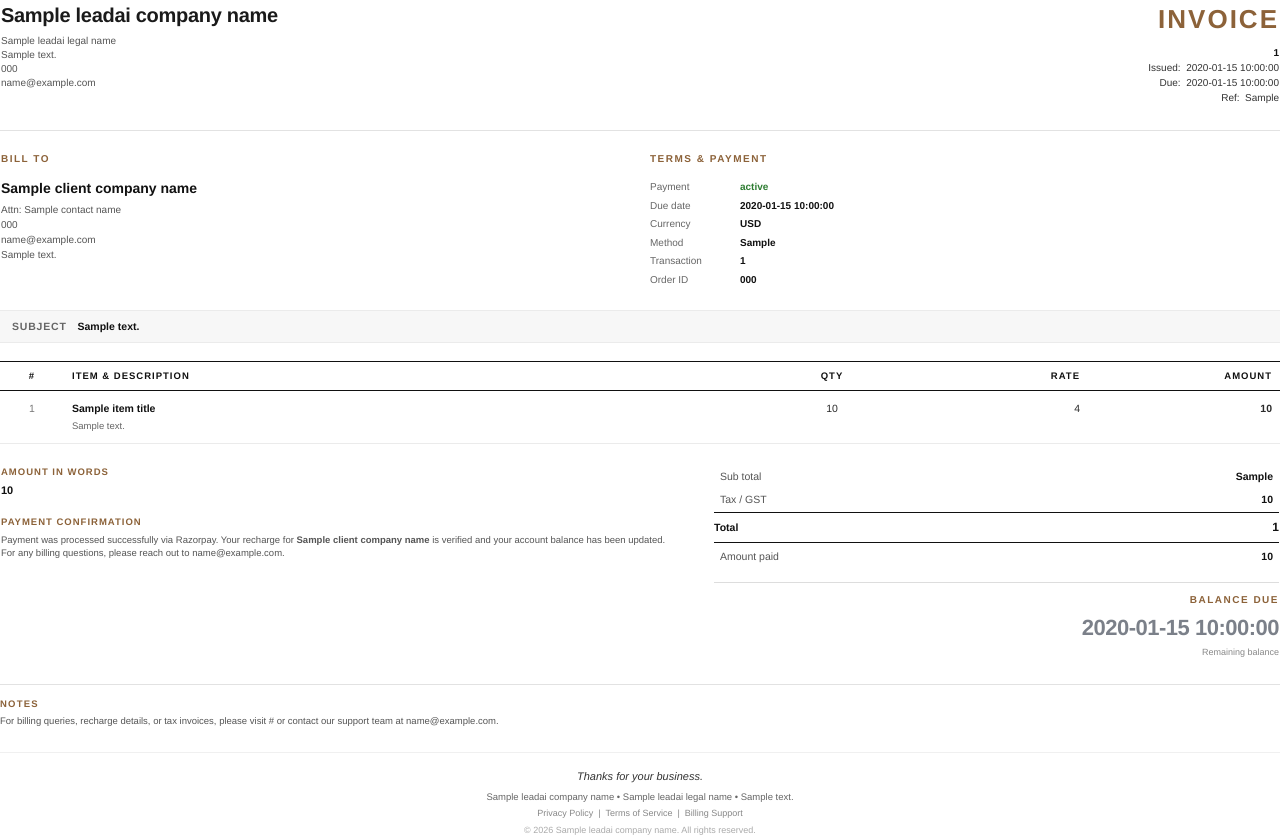
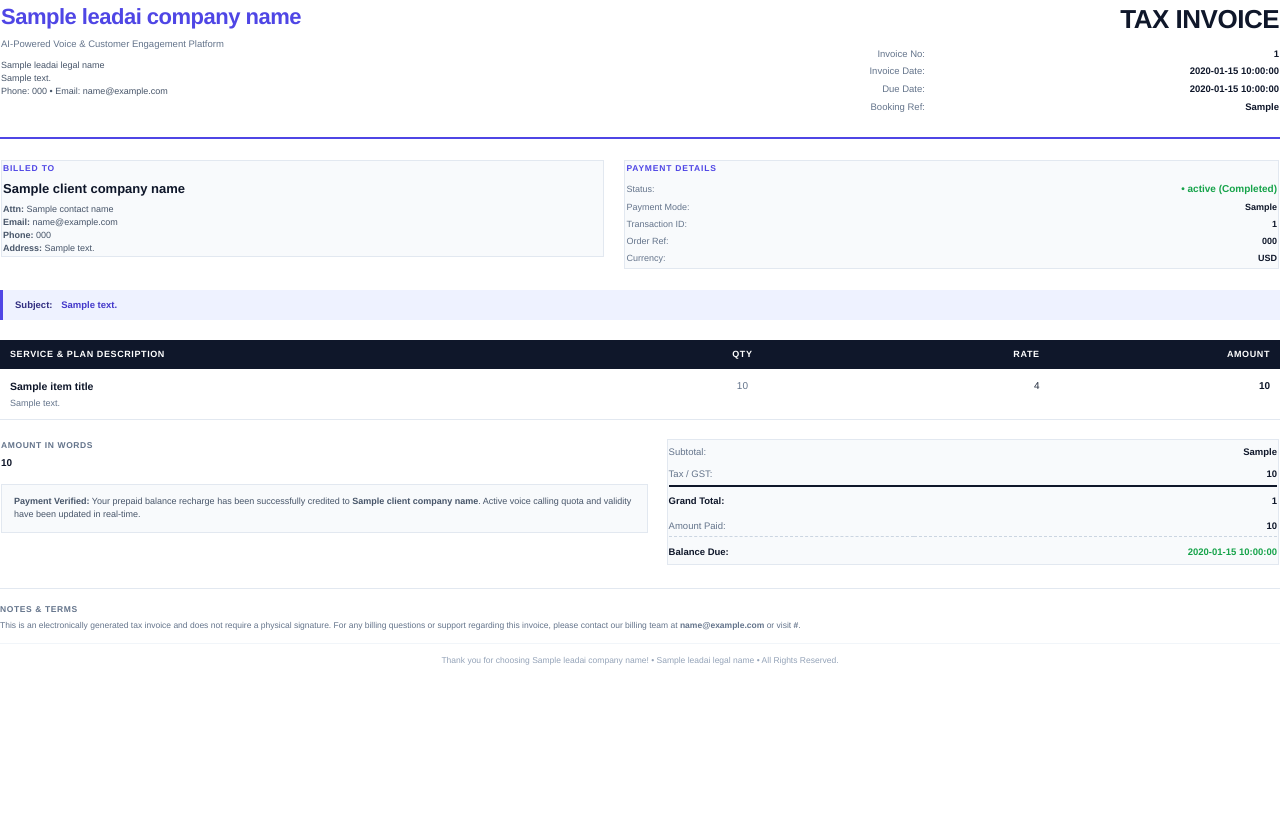
Before and after one commit to Iqbal-bl/LeadAI, a Python web app: template Backend/LeadAI/templates/invoice_template.html in a window 1280 px wide. After the commit the page ends 665 px from the top, so only its background shows below. Run offline with Jinja, Linux system fonts and the light colour scheme; the template is opened without the code that fills it: most values are stand-ins (such as "Sample title", 1, 10 or a date in 2020).

Commit message:
Recharge invoice redesigned

```diff
--- a/Backend/LeadAI/routers/billing.py
+++ b/Backend/LeadAI/routers/billing.py
@@ -253,7 +253,9 @@ def download_invoice(
         media_type="application/pdf",
         headers={
             "Content-Disposition": f'inline; filename="{inv_filename}"',
-            "Cache-Control": "public, max-age=3600",
+            "Cache-Control": "no-cache, no-store, must-revalidate",
+            "Pragma": "no-cache",
+            "Expires": "0",
         },
     )
 
--- a/Backend/LeadAI/services/invoice.py
+++ b/Backend/LeadAI/services/invoice.py
@@ -26,6 +26,8 @@ TEMPLATES_DIR = Path(__file__).resolve().parent.parent / "templates"
 jinja_env = Environment(
     loader=FileSystemLoader(str(TEMPLATES_DIR)),
     autoescape=select_autoescape(["html", "xml"]),
+    auto_reload=True,
+    cache_size=0,
 )
 
 
--- a/Backend/LeadAI/templates/invoice_template.html
+++ b/Backend/LeadAI/templates/invoice_template.html
@@ -6,15 +6,15 @@
 <style type="text/css">
   @page {
     size: a4 portrait;
-    margin: 1.5cm;
+    margin: 1.4cm 1.5cm 1.4cm 1.5cm;
   }
 
   body {
     font-family: 'Helvetica Neue', Helvetica, Arial, sans-serif;
-    color: #2b2b2b;
+    color: #1e293b;
     margin: 0;
     padding: 0;
-    font-size: 11px;
+    font-size: 10.5px;
     line-height: 1.45;
     background-color: #ffffff;
   }
@@ -24,462 +24,499 @@
     width: 100%;
   }
 
+  /* ---------- Header Section ---------- */
   .header-table {
-    margin-bottom: 24px;
     width: 100%;
+    margin-bottom: 20px;
   }
 
-  .brand-name {
-    font-size: 20px;
-    font-weight: 700;
-    color: #1a1a1a;
-    letter-spacing: -0.3px;
+  .brand-logo-text {
+    font-size: 22px;
+    font-weight: 800;
+    color: #4f46e5;
+    letter-spacing: -0.5px;
     margin-bottom: 4px;
   }
 
-  .company-sub {
-    font-size: 10px;
-    color: #555555;
-    line-height: 1.4;
+  .brand-tagline {
+    font-size: 9.5px;
+    color: #64748b;
+    margin-bottom: 8px;
+    font-weight: 500;
+  }
+
+  .company-info {
+    font-size: 9px;
+    color: #475569;
+    line-height: 1.45;
   }
 
   .invoice-title {
     font-size: 26px;
-    font-weight: 700;
-    letter-spacing: 2px;
-    color: #8c6239;
+    font-weight: 800;
+    color: #0f172a;
+    letter-spacing: -0.5px;
     text-align: right;
     margin-bottom: 6px;
   }
 
-  .invoice-meta {
-    font-size: 10px;
-    color: #333333;
-    text-align: right;
-    line-height: 1.5;
-  }
-
-  .invoice-meta strong {
-    color: #111111;
-  }
-
-  .divider {
-    border-top: 1px solid #e2e2e2;
-    margin: 12px 0 20px 0;
-  }
-
-  .section-heading {
-    font-size: 10px;
-    font-weight: 700;
-    letter-spacing: 1.5px;
-    color: #8c6239;
-    text-transform: uppercase;
-    margin-bottom: 8px;
-    padding-bottom: 4px;
-  }
-
-  .info-table {
-    margin-bottom: 20px;
+  .meta-table {
     width: 100%;
   }
 
+  .meta-table td {
+    font-size: 9.5px;
+    padding: 2px 0;
+    text-align: right;
+  }
+
+  .meta-label {
+    color: #64748b;
+    padding-right: 8px;
+  }
+
+  .meta-val {
+    color: #0f172a;
+    font-weight: 700;
+  }
+
+  .header-rule {
+    border-top: 2px solid #4f46e5;
+    margin-bottom: 20px;
+  }
+
+  /* ---------- Billing Info Section ---------- */
+  .info-table {
+    width: 100%;
+    margin-bottom: 20px;
+  }
+
+  .info-box {
+    background-color: #f8fafc;
+    border: 1px solid #e2e8f0;
+    padding: 12px 14px;
+    vertical-align: top;
+  }
+
+  .section-label {
+    font-size: 8.5px;
+    font-weight: 800;
+    letter-spacing: 0.8px;
+    text-transform: uppercase;
+    color: #4f46e5;
+    margin-bottom: 6px;
+  }
+
   .client-name {
-    font-size: 14px;
+    font-size: 13px;
     font-weight: 700;
-    color: #111111;
+    color: #0f172a;
     margin-bottom: 4px;
   }
 
-  .client-details {
-    font-size: 10px;
-    color: #555555;
-    line-height: 1.5;
+  .client-detail-text {
+    font-size: 9px;
+    color: #475569;
+    line-height: 1.45;
   }
 
-  .payment-terms-table td {
+  .status-badge {
+    color: #16a34a;
+    font-weight: 700;
     font-size: 10px;
+  }
+
+  .detail-table td {
+    font-size: 9px;
     padding: 2px 0;
   }
 
-  .term-label {
-    color: #666666;
+  .detail-label {
+    color: #64748b;
     width: 90px;
   }
 
-  .term-val {
-    color: #111111;
+  .detail-val {
+    color: #0f172a;
+    font-weight: 600;
+    text-align: right;
+  }
+
+  /* ---------- Subject Callout ---------- */
+  .subject-box {
+    background-color: #eef2ff;
+    border-left: 3px solid #4f46e5;
+    padding: 8px 12px;
+    margin-bottom: 20px;
+    font-size: 9.5px;
+  }
+
+  .subject-title {
+    font-weight: 700;
+    color: #312e81;
+    margin-right: 6px;
+  }
+
+  .subject-body {
+    color: #4338ca;
     font-weight: 600;
   }
 
-  .subject-bar {
-    background-color: #f7f7f7;
-    border-top: 1px solid #ebebeb;
-    border-bottom: 1px solid #ebebeb;
-    padding: 8px 12px;
+  /* ---------- Line Items Table ---------- */
+  .items-table {
+    width: 100%;
     margin-bottom: 18px;
-    font-size: 10.5px;
-  }
-
-  .subject-label {
-    color: #666666;
-    font-weight: 700;
-    text-transform: uppercase;
-    letter-spacing: 0.8px;
-    margin-right: 8px;
-  }
-
-  .subject-text {
-    color: #111111;
-    font-weight: 600;
-  }
-
-  .items-table {
-    margin-bottom: 20px;
-    width: 100%;
   }
 
   .items-table th {
-    background-color: #ffffff;
-    border-top: 1px solid #111111;
-    border-bottom: 1px solid #111111;
-    padding: 7px 8px;
+    background-color: #0f172a;
+    color: #ffffff;
+    font-size: 9px;
+    font-weight: 700;
+    letter-spacing: 0.6px;
+    text-transform: uppercase;
+    padding: 8px 10px;
     text-align: left;
-    font-size: 9.5px;
-    font-weight: 700;
-    letter-spacing: 1px;
-    text-transform: uppercase;
-    color: #111111;
   }
 
   .items-table td {
-    padding: 10px 8px;
-    border-bottom: 1px solid #ebebeb;
-    font-size: 10.5px;
+    padding: 10px 10px;
+    border-bottom: 1px solid #e2e8f0;
+    font-size: 10px;
     vertical-align: top;
   }
 
   .item-title {
+    font-size: 10.5px;
     font-weight: 700;
-    color: #111111;
+    color: #0f172a;
     margin-bottom: 3px;
   }
 
   .item-desc {
-    font-size: 9.5px;
-    color: #666666;
+    font-size: 9px;
+    color: #64748b;
+    line-height: 1.4;
   }
 
-  .totals-table {
-    margin-bottom: 24px;
+  /* ---------- Totals & Summary ---------- */
+  .totals-container {
     width: 100%;
+    margin-bottom: 22px;
   }
 
-  .amount-words-title {
-    font-size: 9.5px;
+  .amount-words-heading {
+    font-size: 8.5px;
     font-weight: 700;
-    letter-spacing: 1px;
+    letter-spacing: 0.6px;
     text-transform: uppercase;
-    color: #8c6239;
+    color: #64748b;
     margin-bottom: 4px;
   }
 
-  .amount-words-val {
-    font-size: 11px;
-    font-weight: 600;
-    color: #111111;
-    margin-bottom: 16px;
+  .amount-words-text {
+    font-size: 10px;
+    font-weight: 700;
+    color: #0f172a;
+    margin-bottom: 14px;
+    line-height: 1.4;
   }
 
-  .how-to-pay-title {
-    font-size: 9.5px;
-    font-weight: 700;
-    letter-spacing: 1px;
-    text-transform: uppercase;
-    color: #8c6239;
-    margin-bottom: 4px;
+  .confirmation-note {
+    background-color: #f8fafc;
+    border: 1px solid #e2e8f0;
+    padding: 10px 12px;
+    font-size: 9px;
+    color: #475569;
+    line-height: 1.5;
   }
 
-  .how-to-pay-desc {
-    font-size: 9.5px;
-    color: #555555;
-    line-height: 1.45;
+  .summary-card {
+    background-color: #f8fafc;
+    border: 1px solid #e2e8f0;
+    padding: 12px 14px;
   }
 
-  .summary-num-table td {
-    padding: 4px 6px;
-    font-size: 10.5px;
+  .summary-table td {
+    font-size: 9.5px;
+    padding: 4px 0;
   }
 
-  .summary-num-label {
+  .summary-label {
+    color: #64748b;
     text-align: left;
-    color: #555555;
   }
 
-  .summary-num-val {
-    text-align: right;
+  .summary-val {
+    color: #0f172a;
     font-weight: 600;
-    color: #111111;
-  }
-
-  .balance-due-box {
-    margin-top: 14px;
-    padding-top: 10px;
-    border-top: 1px solid #dddddd;
     text-align: right;
   }
 
-  .balance-due-title {
-    font-size: 10px;
-    font-weight: 700;
-    letter-spacing: 1.5px;
-    text-transform: uppercase;
-    color: #8c6239;
-    margin-bottom: 4px;
+  .total-row td {
+    border-top: 2px solid #0f172a;
+    padding-top: 7px !important;
+    padding-bottom: 7px !important;
   }
 
-  .balance-due-amount {
-    font-size: 22px;
-    font-weight: 700;
-    color: #7b8089;
-    letter-spacing: -0.5px;
+  .total-label {
+    font-weight: 800;
+    color: #0f172a;
+    font-size: 11px;
   }
 
-  .balance-due-sub {
-    font-size: 9px;
-    color: #888888;
-    margin-top: 2px;
+  .total-val {
+    font-weight: 800;
+    color: #0f172a;
+    font-size: 13px;
   }
 
-  .notes-section {
-    border-top: 1px solid #e2e2e2;
-    padding-top: 12px;
-    margin-top: 16px;
-    margin-bottom: 24px;
+  .balance-row td {
+    border-top: 1px dashed #cbd5e1;
+    padding-top: 8px !important;
   }
 
-  .notes-title {
+  .balance-label {
+    font-weight: 700;
+    color: #0f172a;
     font-size: 9.5px;
-    font-weight: 700;
-    letter-spacing: 1.2px;
-    text-transform: uppercase;
-    color: #8c6239;
-    margin-bottom: 4px;
   }
 
-  .notes-desc {
-    font-size: 9.5px;
-    color: #555555;
-    line-height: 1.4;
+  .balance-val {
+    font-weight: 800;
+    color: #16a34a;
+    font-size: 13px;
   }
 
-  .footer-center {
-    text-align: center;
-    border-top: 1px solid #f0f0f0;
-    padding-top: 16px;
-    margin-top: 16px;
-    color: #777777;
+  /* ---------- Footer Notes ---------- */
+  .footer-box {
+    border-top: 1px solid #e2e8f0;
+    padding-top: 14px;
+    margin-top: 10px;
   }
 
-  .footer-thanks {
-    font-size: 11px;
-    font-style: italic;
-    color: #333333;
-    margin-bottom: 5px;
+  .notes-heading {
+    font-size: 8.5px;
+    font-weight: 700;
+    letter-spacing: 0.6px;
+    text-transform: uppercase;
+    color: #64748b;
+    margin-bottom: 3px;
   }
 
-  .footer-details {
-    font-size: 9.5px;
-    color: #666666;
-    margin-bottom: 4px;
+  .notes-content {
+    font-size: 8.5px;
+    color: #64748b;
+    line-height: 1.45;
+    margin-bottom: 12px;
   }
 
-  .footer-links {
-    font-size: 9px;
-    color: #888888;
-    margin-bottom: 4px;
-  }
-
-  .footer-copy {
-    font-size: 9px;
-    color: #aaaaaa;
+  .footer-copyright {
+    text-align: center;
+    font-size: 8.5px;
+    color: #94a3b8;
+    border-top: 1px solid #f1f5f9;
+    padding-top: 10px;
   }
 </style>
 </head>
 <body>
 
-  <!-- Top Header Table -->
+  <!-- Header -->
   <table class="header-table">
     <tr>
-      <!-- Left: Company / Platform Info -->
-      <td style="width: 58%; vertical-align: top;">
-        <div class="brand-name">{{ leadai_company_name }}</div>
-        <div class="company-sub">{{ leadai_legal_name }}</div>
-        <div class="company-sub">{{ leadai_address }}</div>
-        <div class="company-sub">{{ leadai_phone }}</div>
-        <div class="company-sub">{{ leadai_email }}</div>
-      </td>
-      <!-- Right: INVOICE title and metadata -->
-      <td style="width: 42%; vertical-align: top; text-align: right;">
-        <div class="invoice-title">INVOICE</div>
-        <div class="invoice-meta"><strong>{{ invoice_number }}</strong></div>
-        <div class="invoice-meta">Issued: &nbsp;{{ issued_at }}</div>
-        <div class="invoice-meta">Due: &nbsp;{{ due_date }}</div>
-        <div class="invoice-meta">Ref: &nbsp;{{ booking_ref }}</div>
-      </td>
-    </tr>
-  </table>
-
-  <div class="divider"></div>
-
-  <!-- Two-Column BILL TO & TERMS & PAYMENT -->
-  <table class="info-table">
-    <tr>
-      <!-- BILL TO -->
-      <td style="width: 50%; vertical-align: top; padding-right: 20px;">
-        <div class="section-heading">BILL TO</div>
-        <div class="client-name">{{ client_company_name }}</div>
-        {% if contact_name %}
-        <div class="client-details">Attn: {{ contact_name }}</div>
-        {% endif %}
-        {% if contact_phone %}
-        <div class="client-details">{{ contact_phone }}</div>
-        {% endif %}
-        {% if contact_email %}
-        <div class="client-details">{{ contact_email }}</div>
-        {% endif %}
-        {% if customer_address %}
-        <div class="client-details">{{ customer_address }}</div>
-        {% endif %}
+      <!-- Brand & Company Info -->
+      <td style="width: 55%; vertical-align: top;">
+        <div class="brand-logo-text">{{ leadai_company_name }}</div>
+        <div class="brand-tagline">AI-Powered Voice & Customer Engagement Platform</div>
+        <div class="company-info">
+          {{ leadai_legal_name }}<br>
+          {{ leadai_address }}<br>
+          Phone: {{ leadai_phone }} &bull; Email: {{ leadai_email }}
+        </div>
       </td>
 
-      <!-- TERMS & PAYMENT -->
-      <td style="width: 50%; vertical-align: top; padding-left: 10px;">
-        <div class="section-heading">TERMS &amp; PAYMENT</div>
-        <table class="payment-terms-table">
+      <!-- Invoice Title & Identifiers -->
+      <td style="width: 45%; vertical-align: top;">
+        <div class="invoice-title">TAX INVOICE</div>
+        <table class="meta-table">
           <tr>
-            <td class="term-label">Payment</td>
-            <td class="term-val" style="color: #2e7d32;">{{ payment_status }}</td>
+            <td class="meta-label">Invoice No:</td>
+            <td class="meta-val">{{ invoice_number }}</td>
           </tr>
           <tr>
-            <td class="term-label">Due date</td>
-            <td class="term-val">{{ due_date }}</td>
+            <td class="meta-label">Invoice Date:</td>
+            <td class="meta-val">{{ issued_at }}</td>
           </tr>
           <tr>
-            <td class="term-label">Currency</td>
-            <td class="term-val">{{ currency }}</td>
+            <td class="meta-label">Due Date:</td>
+            <td class="meta-val">{{ due_date }}</td>
           </tr>
           <tr>
-            <td class="term-label">Method</td>
-            <td class="term-val">{{ payment_method }}</td>
+            <td class="meta-label">Booking Ref:</td>
+            <td class="meta-val">{{ booking_ref }}</td>
           </tr>
-          {% if transaction_id %}
-          <tr>
-            <td class="term-label">Transaction</td>
-            <td class="term-val">{{ transaction_id }}</td>
-          </tr>
-          {% endif %}
-          {% if auth_code %}
-          <tr>
-            <td class="term-label">Order ID</td>
-            <td class="term-val">{{ auth_code }}</td>
-          </tr>
-          {% endif %}
         </table>
       </td>
     </tr>
   </table>
 
-  <!-- Subject Bar -->
-  <div class="subject-bar">
-    <span class="subject-label">Subject</span>
-    <span class="subject-text">{{ subject_text }}</span>
+  <div class="header-rule"></div>
+
+  <!-- Two-Column Bill To & Payment Info Cards -->
+  <table class="info-table">
+    <tr>
+      <!-- Billed To -->
+      <td style="width: 48%; vertical-align: top; padding-right: 10px;">
+        <table class="info-box">
+          <tr>
+            <td>
+              <div class="section-label">Billed To</div>
+              <div class="client-name">{{ client_company_name }}</div>
+              {% if contact_name %}
+              <div class="client-detail-text"><strong>Attn:</strong> {{ contact_name }}</div>
+              {% endif %}
+              {% if contact_email %}
+              <div class="client-detail-text"><strong>Email:</strong> {{ contact_email }}</div>
+              {% endif %}
+              {% if contact_phone %}
+              <div class="client-detail-text"><strong>Phone:</strong> {{ contact_phone }}</div>
+              {% endif %}
+              {% if customer_address %}
+              <div class="client-detail-text"><strong>Address:</strong> {{ customer_address }}</div>
+              {% endif %}
+            </td>
+          </tr>
+        </table>
+      </td>
+
+      <!-- Payment & Transaction Details -->
+      <td style="width: 52%; vertical-align: top; padding-left: 10px;">
+        <table class="info-box">
+          <tr>
+            <td>
+              <div class="section-label">Payment Details</div>
+              <table class="detail-table">
+                <tr>
+                  <td class="detail-label">Status:</td>
+                  <td class="detail-val"><span class="status-badge">&bull; {{ payment_status }} (Completed)</span></td>
+                </tr>
+                <tr>
+                  <td class="detail-label">Payment Mode:</td>
+                  <td class="detail-val">{{ payment_method }}</td>
+                </tr>
+                {% if transaction_id %}
+                <tr>
+                  <td class="detail-label">Transaction ID:</td>
+                  <td class="detail-val">{{ transaction_id }}</td>
+                </tr>
+                {% endif %}
+                {% if auth_code %}
+                <tr>
+                  <td class="detail-label">Order Ref:</td>
+                  <td class="detail-val">{{ auth_code }}</td>
+                </tr>
+                {% endif %}
+                <tr>
+                  <td class="detail-label">Currency:</td>
+                  <td class="detail-val">{{ currency }}</td>
+                </tr>
+              </table>
+            </td>
+          </tr>
+        </table>
+      </td>
+    </tr>
+  </table>
+
+  <!-- Subject Description -->
+  <div class="subject-box">
+    <span class="subject-title">Subject:</span>
+    <span class="subject-body">{{ subject_text }}</span>
   </div>
 
-  <!-- Itemized Breakdown Table -->
+  <!-- Itemized Breakdown -->
   <table class="items-table">
     <thead>
       <tr>
-        <th style="width: 5%; text-align: center;">#</th>
-        <th style="width: 55%;">ITEM &amp; DESCRIPTION</th>
-        <th style="width: 10%; text-align: center;">QTY</th>
-        <th style="width: 15%; text-align: right;">RATE</th>
-        <th style="width: 15%; text-align: right;">AMOUNT</th>
+        <th style="width: 52%;">Service &amp; Plan Description</th>
+        <th style="width: 12%; text-align: center;">Qty</th>
+        <th style="width: 18%; text-align: right;">Rate</th>
+        <th style="width: 18%; text-align: right;">Amount</th>
       </tr>
     </thead>
     <tbody>
       <tr>
-        <td style="text-align: center; color: #777;">1</td>
         <td>
           <div class="item-title">{{ item_title }}</div>
           <div class="item-desc">{{ item_description }}</div>
         </td>
-        <td style="text-align: center;">{{ quantity }}</td>
+        <td style="text-align: center; color: #64748b;">{{ quantity }}</td>
         <td style="text-align: right;">{{ rate_formatted }}</td>
-        <td style="text-align: right; font-weight: 600;">{{ amount_formatted }}</td>
+        <td style="text-align: right; font-weight: 700; color: #0f172a;">{{ amount_formatted }}</td>
       </tr>
     </tbody>
   </table>
 
   <!-- Totals & Payment Summary -->
-  <table class="totals-table">
+  <table class="totals-container">
     <tr>
-      <!-- Left: Amount in words & How to Pay -->
-      <td style="width: 55%; vertical-align: top; padding-right: 25px;">
-        <div class="amount-words-title">AMOUNT IN WORDS</div>
-        <div class="amount-words-val">{{ amount_in_words }}</div>
+      <!-- Left side: Amount in words & acknowledgement -->
+      <td style="width: 52%; vertical-align: top; padding-right: 18px;">
+        <div class="amount-words-heading">Amount In Words</div>
+        <div class="amount-words-text">{{ amount_in_words }}</div>
 
-        <div class="how-to-pay-title">PAYMENT CONFIRMATION</div>
-        <div class="how-to-pay-desc">
-          Payment was processed successfully via Razorpay. Your recharge for <strong>{{ client_company_name }}</strong> is verified and your account balance has been updated. For any billing questions, please reach out to {{ leadai_email }}.
+        <div class="confirmation-note">
+          <strong>Payment Verified:</strong> Your prepaid balance recharge has been successfully credited to <strong>{{ client_company_name }}</strong>. Active voice calling quota and validity have been updated in real-time.
         </div>
       </td>
 
-      <!-- Right: Subtotal, Total, Balance Due -->
-      <td style="width: 45%; vertical-align: top; padding-left: 10px;">
-        <table class="summary-num-table">
+      <!-- Right side: Financial Summary Card -->
+      <td style="width: 48%; vertical-align: top;">
+        <table class="summary-card">
           <tr>
-            <td class="summary-num-label">Sub total</td>
-            <td class="summary-num-val">{{ subtotal_formatted }}</td>
+            <td>
+              <table class="summary-table">
+                <tr>
+                  <td class="summary-label">Subtotal:</td>
+                  <td class="summary-val">{{ subtotal_formatted }}</td>
                 </tr>
                 {% if tax_formatted %}
                 <tr>
-            <td class="summary-num-label">Tax / GST</td>
-            <td class="summary-num-val">{{ tax_formatted }}</td>
+                  <td class="summary-label">Tax / GST:</td>
+                  <td class="summary-val">{{ tax_formatted }}</td>
                 </tr>
                 {% endif %}
-          <tr style="border-top: 1px solid #111111; border-bottom: 1px solid #111111;">
-            <td class="summary-num-label" style="font-weight: 700; color: #111111; padding: 6px 0;">Total</td>
-            <td class="summary-num-val" style="font-size: 12px; font-weight: 700; padding: 6px 0;">{{ total_formatted }}</td>
+                <tr class="total-row">
+                  <td class="summary-label total-label">Grand Total:</td>
+                  <td class="summary-val total-val">{{ total_formatted }}</td>
                 </tr>
                 <tr>
-            <td class="summary-num-label" style="padding-top: 6px;">Amount paid</td>
-            <td class="summary-num-val" style="padding-top: 6px;">{{ amount_paid_formatted }}</td>
+                  <td class="summary-label">Amount Paid:</td>
+                  <td class="summary-val">{{ amount_paid_formatted }}</td>
+                </tr>
+                <tr class="balance-row">
+                  <td class="summary-label balance-label">Balance Due:</td>
+                  <td class="summary-val balance-val">{{ balance_due_formatted }}</td>
                 </tr>
               </table>
-
-        <div class="balance-due-box">
-          <div class="balance-due-title">BALANCE DUE</div>
-          <div class="balance-due-amount">{{ balance_due_formatted }}</div>
-          <div class="balance-due-sub">Remaining balance</div>
-        </div>
+            </td>
+          </tr>
+        </table>
       </td>
     </tr>
   </table>
 
-  <!-- Notes Section -->
-  <div class="notes-section">
-    <div class="notes-title">NOTES</div>
-    <div class="notes-desc">
-      For billing queries, recharge details, or tax invoices, please visit {{ leadai_website }} or contact our support team at {{ leadai_email }}.
-    </div>
+  <!-- Footer & Notes -->
+  <div class="footer-box">
+    <div class="notes-heading">Notes &amp; Terms</div>
+    <div class="notes-content">
+      This is an electronically generated tax invoice and does not require a physical signature. For any billing questions or support regarding this invoice, please contact our billing team at <strong>{{ leadai_email }}</strong> or visit <strong>{{ leadai_website }}</strong>.
     </div>
 
-  <!-- Centered Professional Footer -->
-  <div class="footer-center">
-    <div class="footer-thanks">Thanks for your business.</div>
-    <div class="footer-details">{{ leadai_company_name }} &bull; {{ leadai_legal_name }} &bull; {{ leadai_address }}</div>
-    <div class="footer-links">Privacy Policy &nbsp;|&nbsp; Terms of Service &nbsp;|&nbsp; Billing Support</div>
-    <div class="footer-copy">&copy; 2026 {{ leadai_company_name }}. All rights reserved.</div>
+    <div class="footer-copyright">
+      Thank you for choosing {{ leadai_company_name }}! &bull; {{ leadai_legal_name }} &bull; All Rights Reserved.
+    </div>
   </div>
 
 </body>
--- a/Frontend/src/environments/environment.ts
+++ b/Frontend/src/environments/environment.ts
@@ -1,7 +1,7 @@
 export const environment = {
   production: false,
-  apiPrefix: 'https://sporting-zombie-kennel.ngrok-free.dev/api/leadai',
-  wsUrl: 'wss://sporting-zombie-kennel.ngrok-free.dev',
+  apiPrefix: 'http://localhost:5050/api/leadai',
+  wsUrl: 'ws://localhost:5050',
   authConfig: {
     issuer: 'https://192.168.2.100:7075',
     clientId: 'angular-client',
```
Lines whose indentation alone changed are shown as unchanged.
